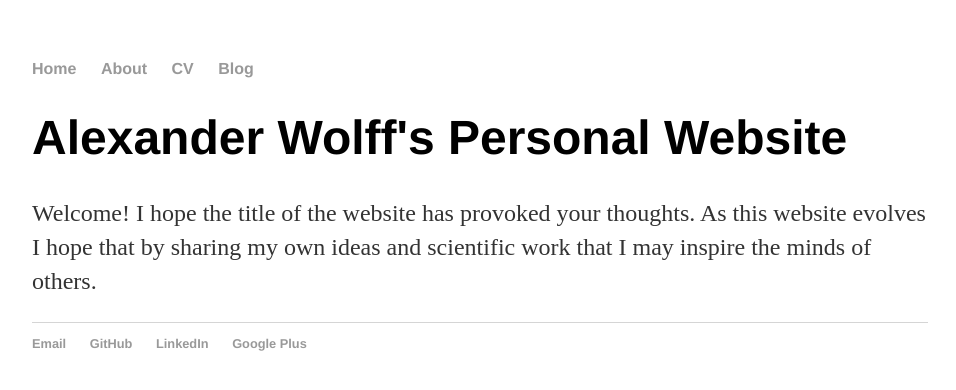
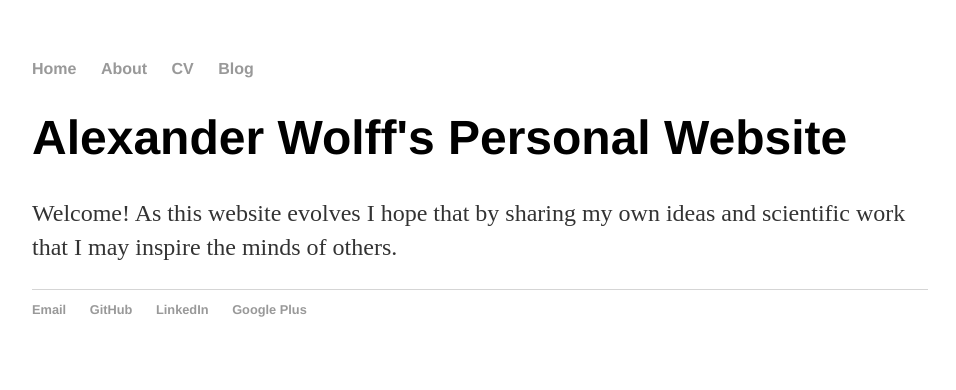
Before and after one commit to LifeHasOrder/LifeHasOrder.github.io, a Jekyll site: the page built from index.html, in a window 1280 px wide. Shown: the top 390 px of the page, without its empty margins (160-1116 px from the left). Built offline with Jekyll 4.4.1, drawn with Linux system fonts in a browser that asks for light colours.

Commit message:
Update index.html

```diff
--- a/index.html
+++ b/index.html
@@ -4,5 +4,5 @@ title: Alexander Wolff's Personal Website
 ---
 <div class="blurb">
 	<h1>Alexander Wolff's Personal Website</h1>
-	<p>Welcome! I hope the title of the website has provoked your thoughts. As this website evolves I hope that by sharing my own ideas and scientific work that I may inspire the minds of others.</p>
+	<p>Welcome! As this website evolves I hope that by sharing my own ideas and scientific work that I may inspire the minds of others.</p>
 </div><!-- /.blurb -->
```
